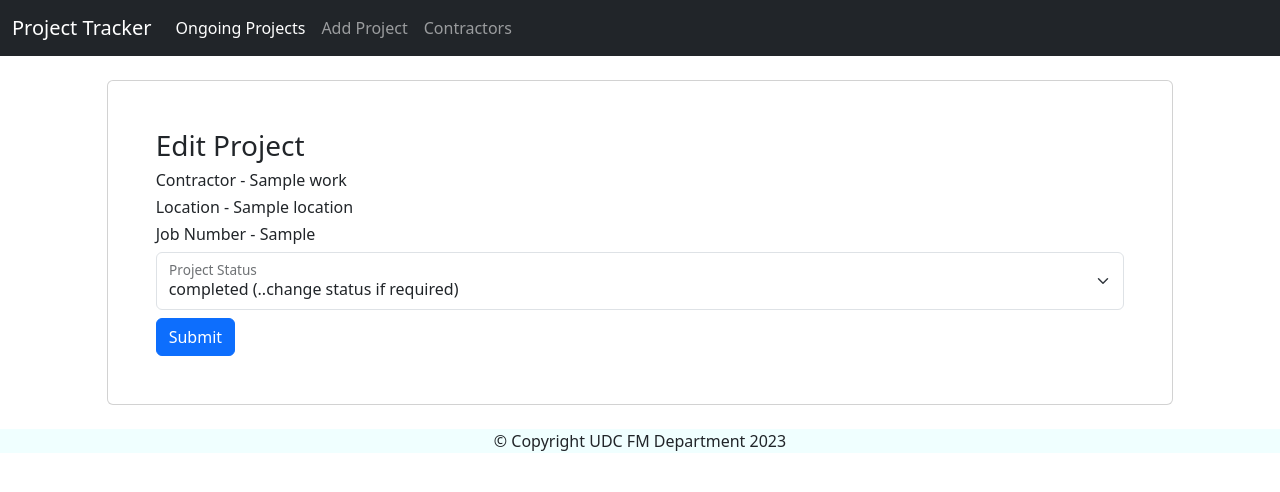
After one commit to siyadmlkl/project_tracker, a Flask app: template templates/editwo.html in a window 1280 px wide. The commit adds this page. Shown: the top 492 px of the page. Run offline with Flask 2, Linux system fonts and the light colour scheme; the template is opened without the code that fills it: most values are stand-ins (such as "Sample title", 1, 10 or a date in 2020).

Commit message:
Updated 22012023

```diff
--- a/app.py
+++ b/app.py
@@ -1,20 +1,26 @@
-from flask import Flask, render_template, request, flash, redirect
+from flask import Flask, render_template, request, redirect
 import os
 import sqlite3
 import datetime
 
 app = Flask(__name__)
 
-conn = sqlite3.connect('data.db',check_same_thread=False)
-conn.row_factory=sqlite3.Row
+conn = sqlite3.connect('data.db', check_same_thread=False)
+conn.row_factory = sqlite3.Row
 
 
-def fetchAllContractors():
+def fetch_all_contractors():
+    '''
+    function used to fetch all contractors
+    '''
     cur = conn.cursor()
     contractors = cur.execute("SELECT * FROM contractors").fetchall()
     return contractors
 
-def fetchAllWorks():
+def fetch_all_works():
+    '''
+    Function used to fetch list of contractors and details
+    '''
     cur = conn.cursor()
     works = cur.execute("SELECT contractor, location, \
                         comp_date,job_no, name, color, status,\
@@ -24,42 +30,94 @@ def fetchAllWorks():
                         WHERE status!='closed' ORDER BY contractor").fetchall()
     return works
 
+def fetch_a_work(job,number):
+    '''
+    search and return work/s based on condition
+    '''
+    query = f"SELECT contractor, location, \
+                        comp_date,job_no, name, color, status,\
+                        start_date FROM works \
+                        INNER JOIN contractors on \
+                        contractors.id=works.contractor \
+                            WHERE {job}='{number}'"
+    cur = conn.cursor()
+    print(query)
+    works = cur.execute(query).fetchall()
+    return works
 
 
 @app.route("/")
 def home():
-    works = fetchAllWorks()
-    today = int(datetime.datetime.strftime(datetime.date.today(),"%Y%m%d"))
-    context={"works":works,
-                "today":today}
+    '''
+    View for home page
+    '''
+    works = fetch_all_works()
+    today = int(datetime.datetime.strftime(datetime.date.today(), "%Y%m%d"))
+    context = {"works": works,
+               "today": today}
     return render_template('index.html', **context)
+
 
 @app.route("/contractors")
 def contractor():
-    contractors = fetchAllContractors()
-    context={"contractors":contractors}
+    '''
+    view for contractors page
+    '''
+    contractors = fetch_all_contractors()
+    context = {"contractors": contractors}
     return render_template('contractors.html', **context)
 
-@app.route("/addproject", methods=('GET','POST'))
-def addProject():
+
+@app.route("/add_project", methods=('GET', 'POST'))
+def add_project():
+    '''
+    View for add project page(get, post)
+    '''
     if request.method == 'POST':
-        contractor=request.form['name']
-        location=request.form['location']
-        job_no=request.form['job_no']
-        start_date=request.form['start_date']
-        comp_date=request.form['comp_date']
+        _contractor = request.form['name']
+        location = request.form['location']
+        job_no = request.form['job_no']
+        start_date = request.form['start_date']
+        comp_date = request.form['comp_date']
 
         cur = conn.cursor()
         cur.execute('INSERT INTO works(contractor,location,job_no,start_date,comp_date, status)\
-                VALUES(?,?,?,?,?,?)',(contractor,location,\
-                    job_no,start_date,comp_date,"ongoing"))
+                VALUES(?,?,?,?,?,?)', (_contractor, location,
+                    job_no, start_date, comp_date, "Ongoing"))
         conn.commit()
 
         return redirect('/')
-    contractors = fetchAllContractors()
-    context = {"contractors":contractors}
-    return render_template('addproject.html',**context)
+    contractors = fetch_all_contractors()
+    context = {"contractors": contractors}
+    return render_template('addproject.html', **context)
+
+
+@app.route("/edit", methods=('GET', 'POST'))
+def edit_project():
+    '''
+    view for edit project page(get, post)
+    '''
+    job_no = str(request.args.get('job'))
+    if request.method=='POST':
+        status = request.form['status']
+        cur = conn.cursor()
+        query = f"UPDATE works SET status='{status}' WHERE job_no='{job_no}'"
+        print(query)
+        cur.execute(query)
+        conn.commit()
+        return redirect('/')
+
+    works = fetch_a_work("job_no",job_no)
+
+    today = int(datetime.datetime.strftime(datetime.date.today(), "%Y%m%d"))
+
+    print("job - ",job_no+'1')
+    context = {"works": works,
+               "today": today}
+
+    return render_template('editwo.html',**context)
 
 
 if __name__ == "__main__":
-    app.run(host="0.0.0.0", port=int(os.environ.get("PORT", 5000)))
+    #app.run(debug=True)
+    app.run(debug=True, host="0.0.0.0", port=int(os.environ.get("PORT", 5000)))
--- a/static/style.css
+++ b/static/style.css
@@ -1,7 +1,5 @@
 body{
-    background: rgb(0,8,10);
-    background: linear-gradient(229deg, rgba(0,8,10,1) 0%, rgba(22,71,73,1) 100%);
-    color: white;
+
 }
 .heading{
     background-color: brown;
@@ -9,20 +7,9 @@ body{
 
 }
 .notes{
-    color: black;
-    font-family:'Segoe UI', Tahoma, Geneva, Verdana, sans-serif;
     margin: 5px;
-    box-shadow: 2px 2px 0px darkgray;
+    box-shadow: 2px 2px 3px darkgray;
     width: 280px;
-    padding: 3px;
+    padding: 5px;
     float:left;
 }
-
-.entrybox{
-    padding: 5%;
-    width: 60%;
-    margin: auto;
-    color: black;
-    background: rgb(170,199,206);
-    background: linear-gradient(229deg, rgba(170,199,206,1) 0%, rgba(140,195,195,1) 100%);
-}
--- a/templates/base.html
+++ b/templates/base.html
@@ -15,12 +15,13 @@
     />
 
     <title>Document</title>
+    {% include 'navbar.html' %}
   </head>
   <body>
     <div>{% block content %} {% endblock %}</div>
     <br>
     <footer>
-      <div style="background-color:darkslategrey; text-align: center;">
+      <div style="background-color:azure; text-align: center;">
         <p>© Copyright UDC FM Department 2023 </p>
       </div>
     </footer>
--- a/templates/contractors.html
+++ b/templates/contractors.html
@@ -1,4 +1,4 @@
-{% extends 'base.html' %} {% block content %} {% include 'navbar.html' %}
+{% extends 'base.html' %} {% block content %}
 <div class="container col-5">
   <h4>Contractors</h4>
   <table class="table table-light">
--- /dev/null
+++ b/templates/editwo.html
@@ -0,0 +1,30 @@
+{% extends 'base.html' %} {% block content %}
+<br>
+<div class="card col-10" style="margin:auto;">
+  <div style="padding: 3rem;">
+    <h3>Edit Project</h3>
+    <h6>Contractor - {{works[0].name}}</h6>
+    <h6>Location   - {{works[0].location}}</h6>
+    <h6>Job Number - {{works[0].job_no}}</h6>
+    <form method="POST" class="form-floating">
+      <div class="form-floating mb-2">
+        <select
+          name="status"
+          class="form-select"
+          aria-label="Default select example"
+        >
+          <option disabled selected>{{works[0].status}} (..change status if required)</option>
+          <option value="Ongoing">Ongoing</option>
+          <option value="Completed">Completed</option>
+          <option value="Documentation">Documentation</option>
+          <option value="Closed">Closed</option>
+        </select>
+        <label for="status" class="form-label">Project Status</label>
+      </div>
+
+
+      <button type="submit" class="btn btn-primary">Submit</button>
+    </form>
+  </div>
+</div>
+{% endblock %}
--- a/templates/navbar.html
+++ b/templates/navbar.html
@@ -1,5 +1,4 @@
-<nav class="navbar navbar-expand-lg" data-bs-theme="dark"
-      style="background-color:gray;">
+<nav class="navbar navbar-expand-lg navbar-dark bg-dark">
   <div class="container-fluid">
     <a class="navbar-brand" href="#">Project Tracker</a>
     <button
@@ -21,7 +20,7 @@
           >
         </li>
         <li class="nav-item">
-          <a class="nav-link" href="addproject">Add Project</a>
+          <a class="nav-link" href="add_project">Add Project</a>
         </li>
         <li class="nav-item">
           <a class="nav-link" href="contractors">Contractors</a>
```
Also changed, not shown: database.py (deleted, +0 -29 lines), templates/addproject.html (+4 -4 lines), templates/index.html (+6 -4 lines), data.db, templates/about.html (added).
